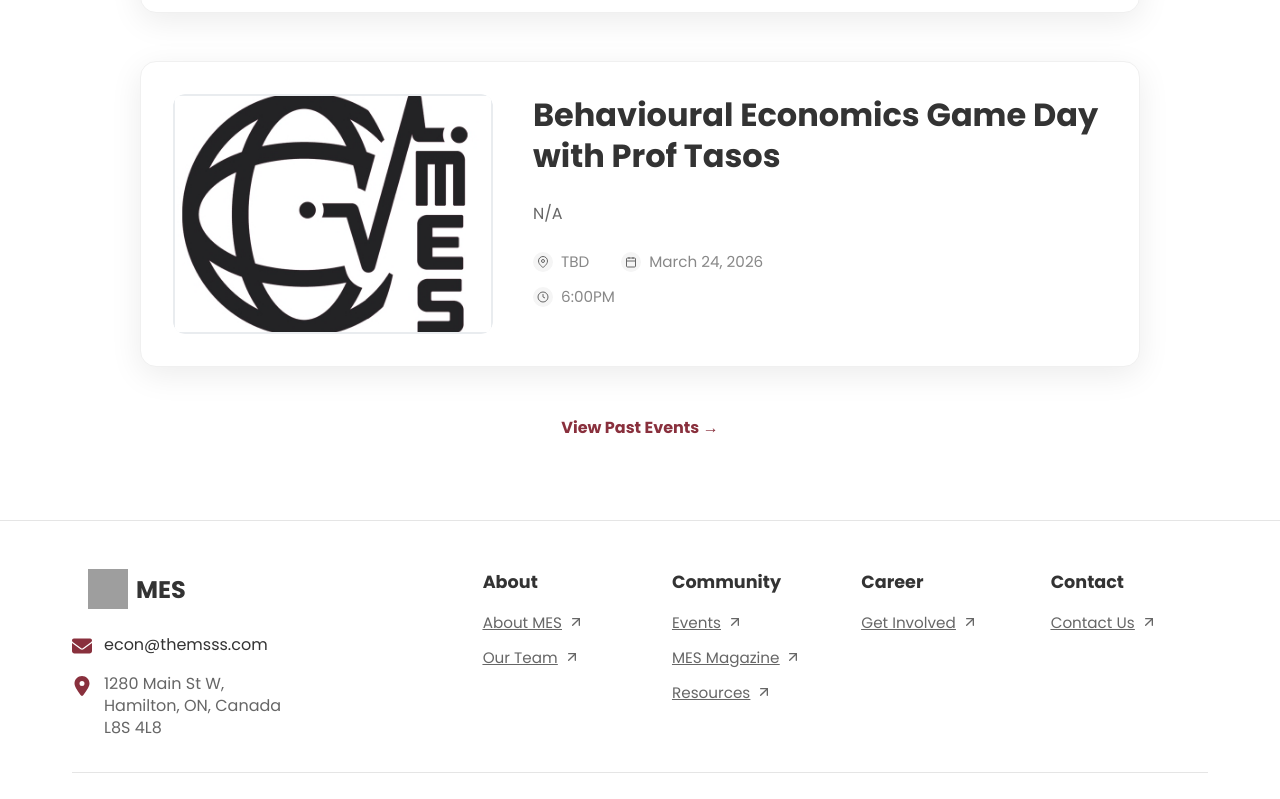
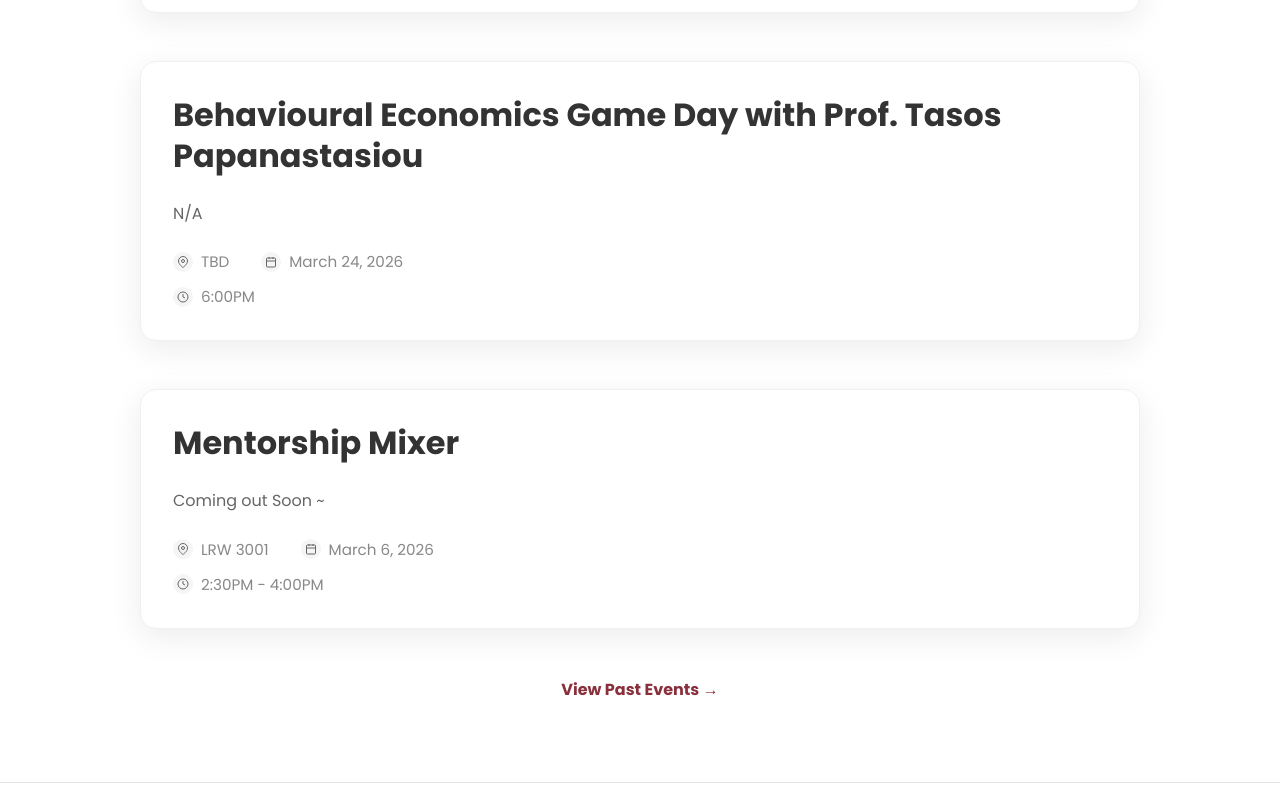
Before and after one commit to McMaster-Economics-Society/mes-website, a Next.js app: page /events in a window 1280 px wide. Shown: the part 692-1491 px from the top of the page. Built offline with nearby package versions, Linux system fonts and the light colour scheme; grey boxes are pictures that could not be loaded.

Commit message:
chore: added new event

```diff
--- a/src/app/data/events-database.js
+++ b/src/app/data/events-database.js
@@ -77,17 +77,31 @@ const allEvents = [
   },
   {
     id: 4,
-    title: "Behavioural Economics Game Day with Prof Tasos",
+    title: "Behavioural Economics Game Day with Prof. Tasos Papanastasiou",
     description: "N/A",
     location: "TBD",
     date: "March 24, 2026",
     eventDate: "2026-03-24",
     time: "6:00PM",
-    image: "/MES_black.png",
+    image: "",
     imageAlt: "Behavioural Economics Game Day with Prof Tasos",
     link: "",
     buttonType: "rsvp",
     closed: true,
+  },
+  {
+    id: 6,
+    title: "Mentorship Mixer",
+    description: "Coming out Soon ~",
+    location: "LRW 3001",
+    date: "March 6, 2026",
+    eventDate: "2026-03-06",
+    time: "2:30PM - 4:00PM",
+    image: "",
+    imageAlt: "",
+    link: "",
+    buttonType: "rsvp",
+    closed: false,
   },
 ];
 
```
